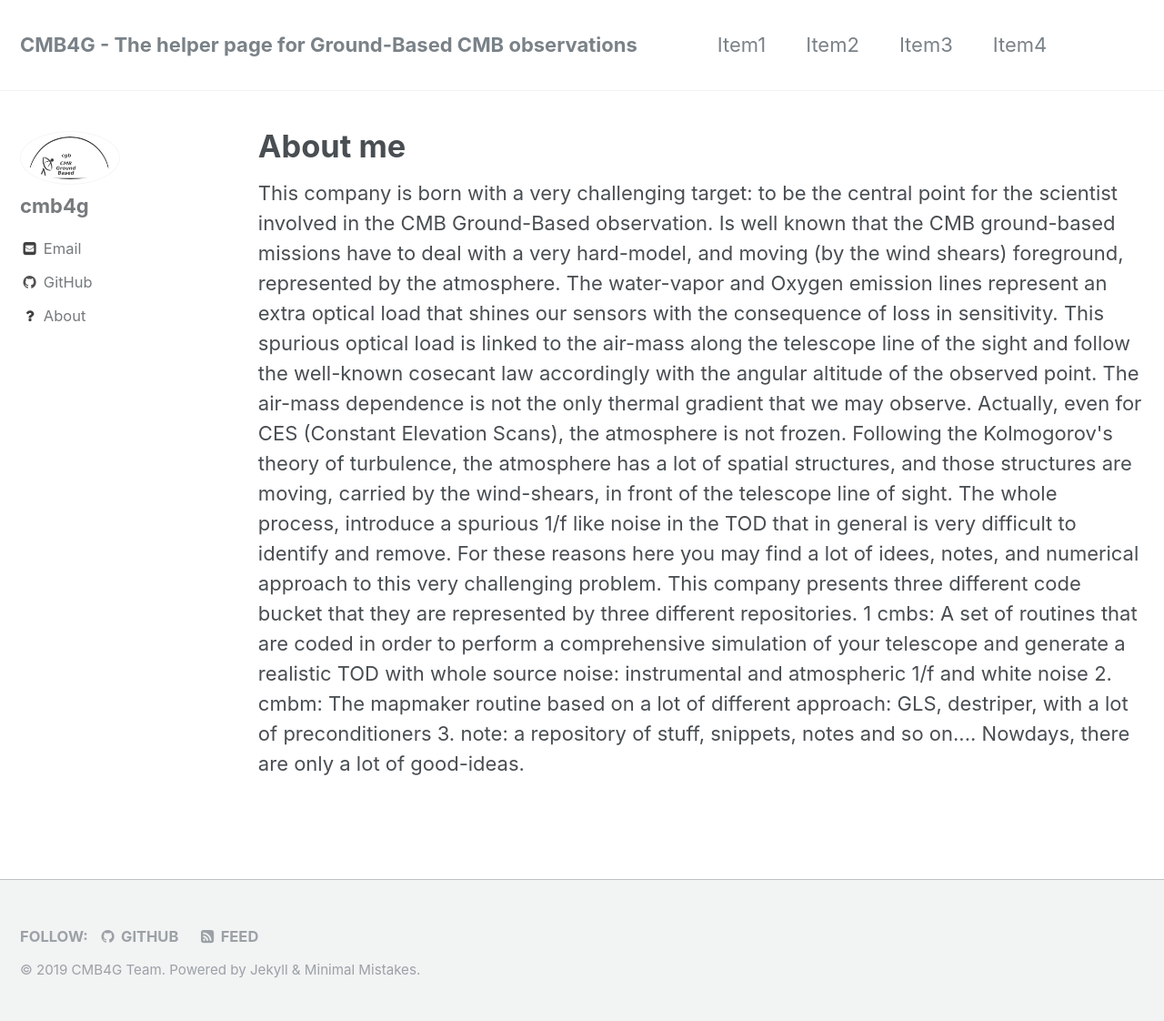
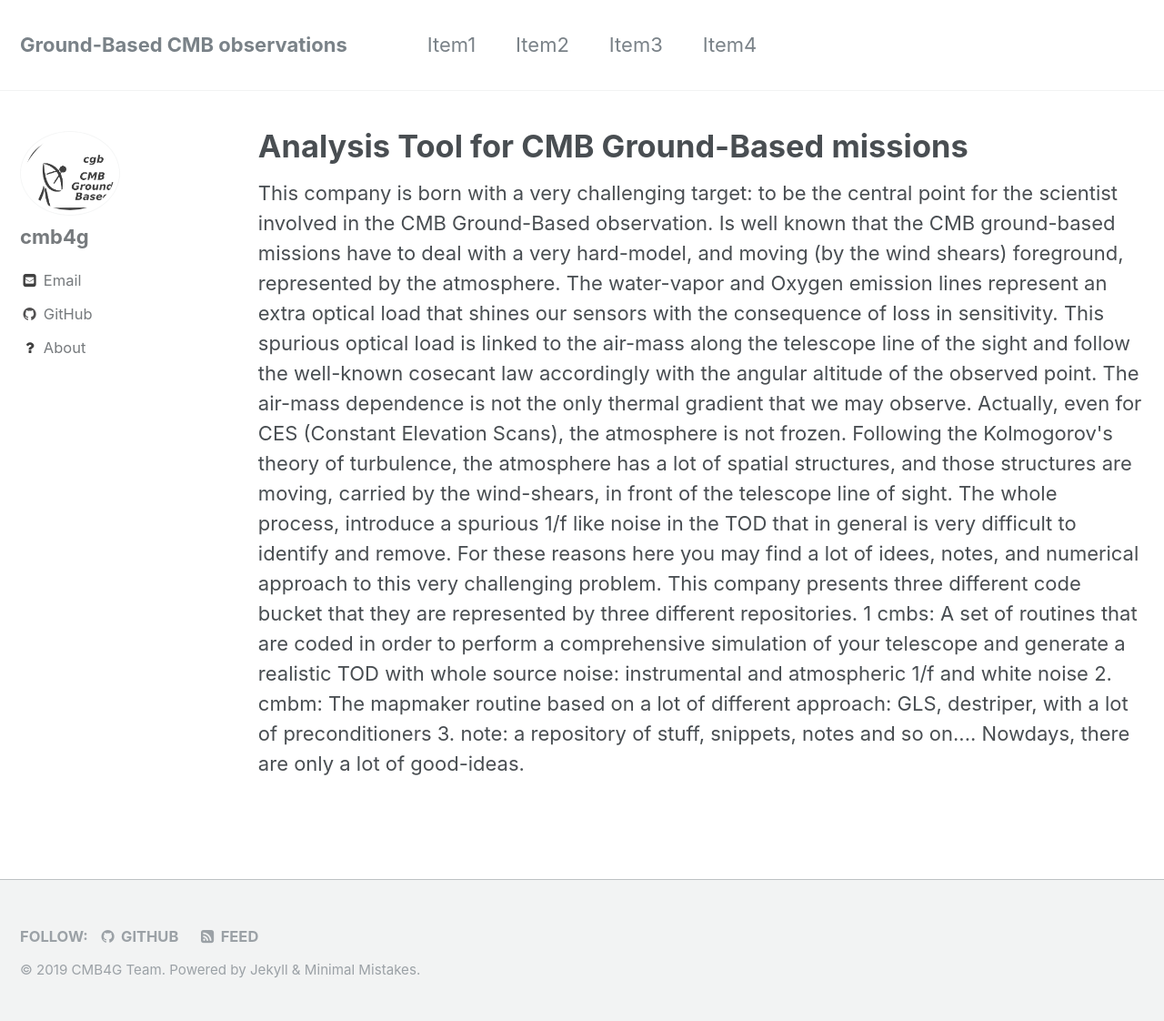
Before and after one commit to cmbgroundbased/cmbgroundbased.github.io, a Jekyll site: the page built from index.html, in a window 1280 px wide. Shown: the whole page at 91% size. Built offline with Jekyll 4.4.1, drawn with Linux system fonts in a browser that asks for light colours; the list of posts is cut into pages by our own code.

Commit message:
Index.html has been updated

```diff
--- a/_config.yml
+++ b/_config.yml
@@ -7,7 +7,7 @@
 
 # Site Settings
 locale                   : "en"
-title                    : "CMB4G - The helper page for Ground-Based CMB observations"
+title                    : "Ground-Based CMB observations"
 title_separator          : "-"
 name                     : "CMB4G Team"
 description              : "Description of my Research Activity"
--- a/index.html
+++ b/index.html
@@ -1,6 +1,6 @@
 ---
 layout: archive
-title: About me
+title: Analysis Tool for CMB Ground-Based missions
 author_profile: true
 ---
 
```
Also changed, not shown: assets/img/inle.png, 12 other files.
